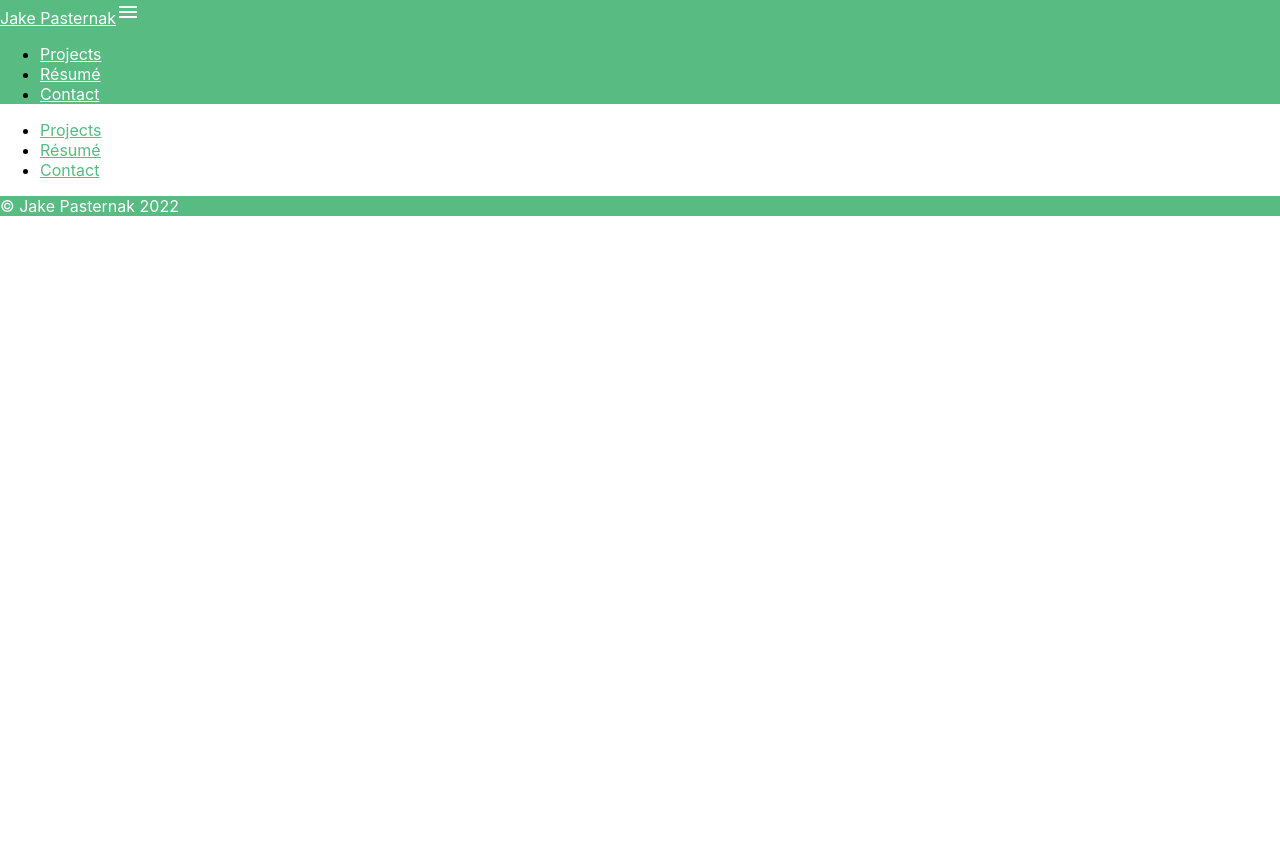
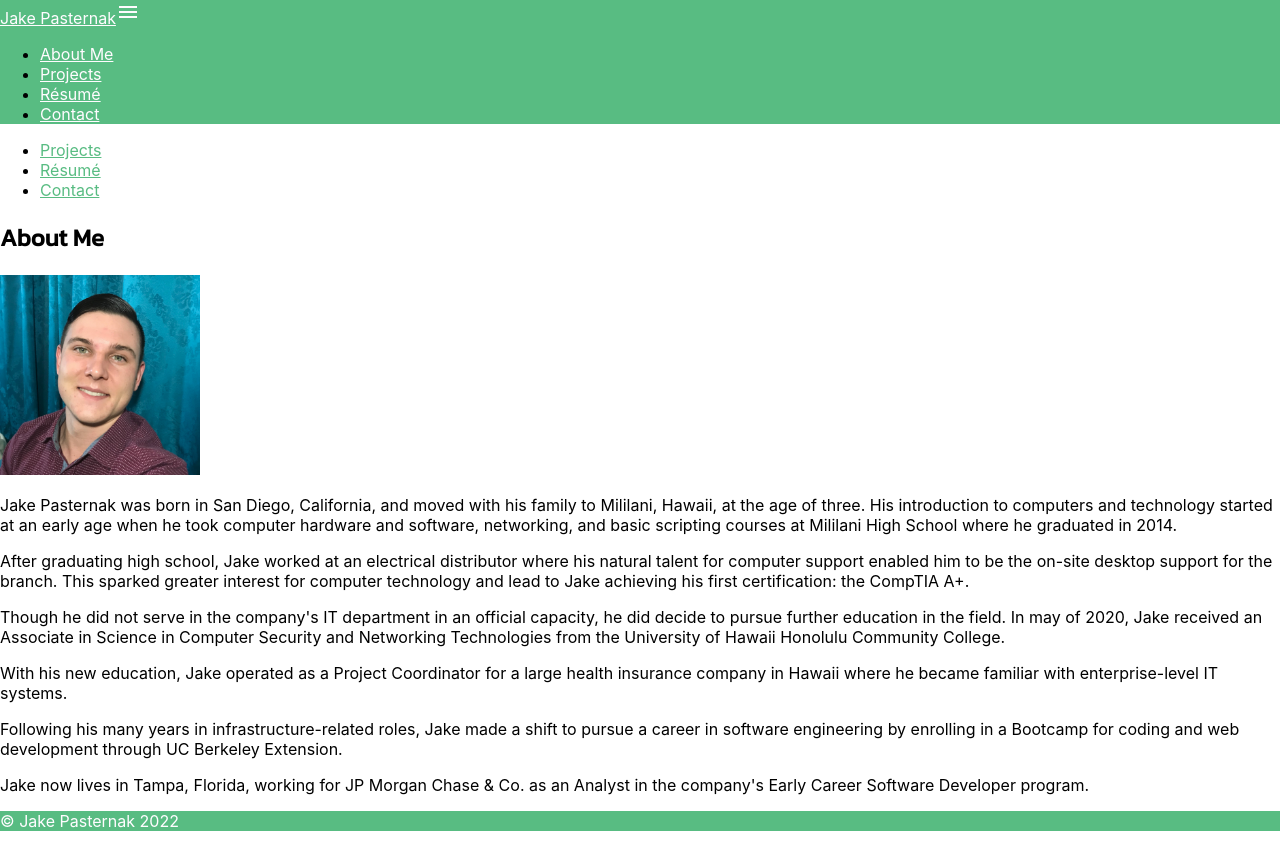
Before and after one commit to jdpasternak/portfolio, a React (Create React App) app: page /about in a window 1280 px wide. Before the commit the page ends 800 px from the top, so only its background shows below. Built offline with nearby package versions, Linux system fonts and the light colour scheme; the HTML template or start-up script is replaced by a standard one.

Commit message:
adds About component and profile image

```diff
--- a/src/App.js
+++ b/src/App.js
@@ -9,6 +9,7 @@ import Resume from "./components/Resume";
 
 import resumeData from "./data/resumeData.json";
 import Contact from "./components/Contact";
+import About from "./components/About";
 
 function App() {
   return (
@@ -19,6 +20,7 @@ function App() {
       <main className="container">
         <div className="row">
           <Routes>
+            <Route exact path="/about" element={<About />} />
             <Route exact path="/projects" element={<ProjectList />} />
             <Route exact path="/resume" element={<Resume {...resumeData} />} />
             <Route exact path="/contact" element={<Contact />} />
--- /dev/null
+++ b/src/components/About/index.js
@@ -0,0 +1,45 @@
+const About = () => {
+  return (
+    <div>
+      <h2>About Me</h2>
+      <img width="200" alt="Jake Pasternak" src="assets/images/profile.JPG" />
+      <p>
+        Jake Pasternak was born in San Diego, California, and moved with his
+        family to Mililani, Hawaii, at the age of three. His introduction to
+        computers and technology started at an early age when he took computer
+        hardware and software, networking, and basic scripting courses at
+        Mililani High School where he graduated in 2014.
+      </p>
+      <p>
+        After graduating high school, Jake worked at an electrical distributor
+        where his natural talent for computer support enabled him to be the
+        on-site desktop support for the branch. This sparked greater interest
+        for computer technology and lead to Jake achieving his first
+        certification: the CompTIA A+.
+      </p>
+      <p>
+        Though he did not serve in the company's IT department in an official
+        capacity, he did decide to pursue further education in the field. In may
+        of 2020, Jake received an Associate in Science in Computer Security and
+        Networking Technologies from the University of Hawaii Honolulu Community
+        College.
+      </p>
+      <p>
+        With his new education, Jake operated as a Project Coordinator for a
+        large health insurance company in Hawaii where he became familiar with
+        enterprise-level IT systems.
+      </p>
+      <p>
+        Following his many years in infrastructure-related roles, Jake made a
+        shift to pursue a career in software engineering by enrolling in a
+        Bootcamp for coding and web development through UC Berkeley Extension.
+      </p>
+      <p>
+        Jake now lives in Tampa, Florida, working for JP Morgan Chase &amp; Co.
+        as an Analyst in the company's Early Career Software Developer program.
+      </p>
+    </div>
+  );
+};
+
+export default About;
--- a/src/components/Navigation/index.js
+++ b/src/components/Navigation/index.js
@@ -15,6 +15,9 @@ const Navigation = () => {
               <i className="material-icons">menu</i>
             </a>
             <ul className="right hide-on-med-and-down">
+              <li id="aboutMeNav">
+                <Link to="/about">About Me</Link>
+              </li>
               <li id="projectsNav">
                 <Link to="/projects">Projects</Link>
               </li>
```
Also changed, not shown: public/assets/images/profile.JPG (added).
